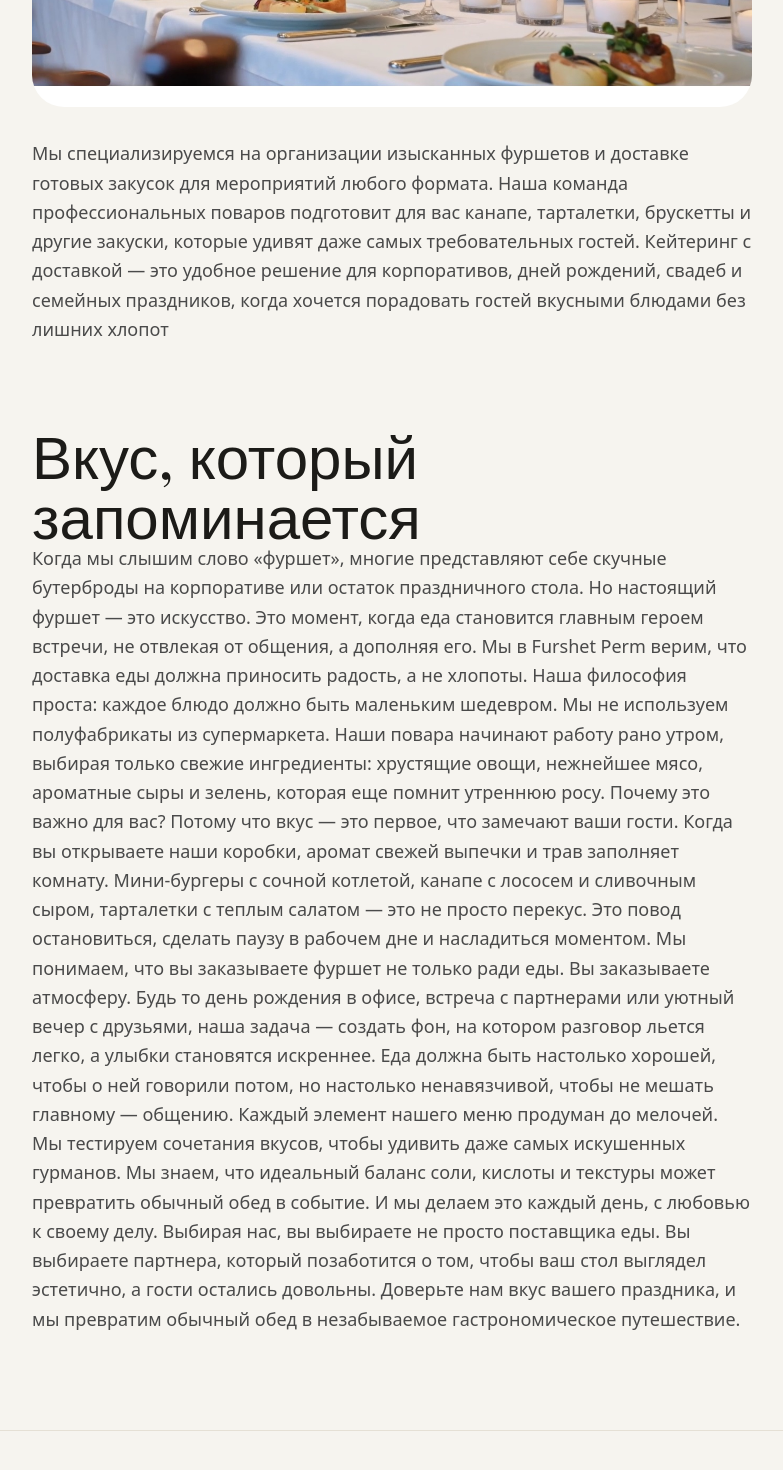
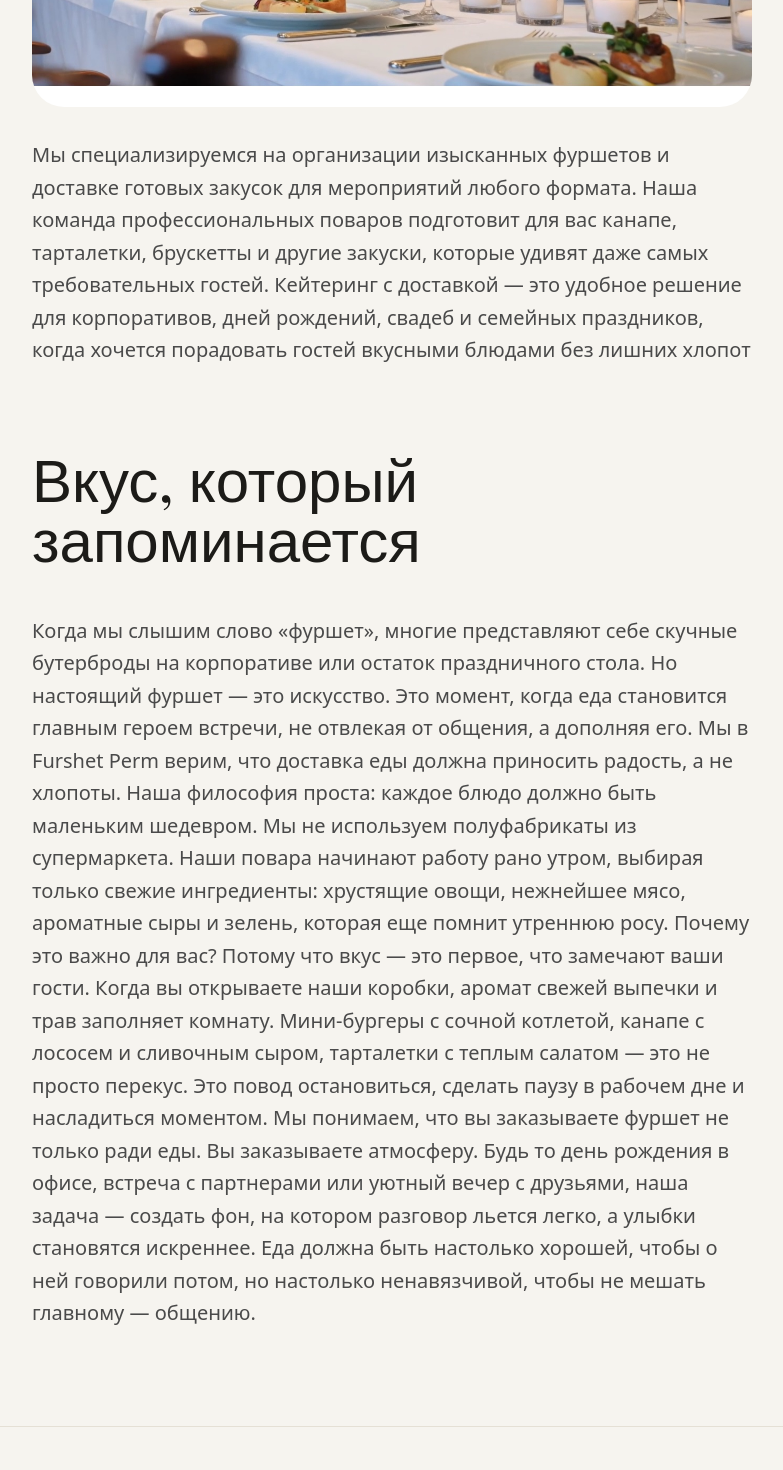
Before and after one commit to oabaturov-ops/furshet-v2, a Next.js app: page /about in a window 1280 px wide. Shown: the part 560-2030 px from the top of the page, without its empty margins (248-1031 px from the left). Built offline with nearby package versions, Linux system fonts and the light colour scheme; a web font is replaced by a local one.

Commit message:
ричесать /about: отступ, иерархия, глава 2

```diff
--- a/src/app/about/page.tsx
+++ b/src/app/about/page.tsx
@@ -9,7 +9,7 @@ export const metadata: Metadata = {
 export default function AboutPage() {
   return (
     <main className="mx-auto max-w-3xl px-6 py-16 md:py-24">
-      <h1 className="font-serif text-4xl md:text-5xl">Мы с вами</h1>
+      <h1 className="font-serif text-6xl md:text-5xl">Мы с вами</h1>
 
 <Image
         src="/images/hero1.jpg"
@@ -19,20 +19,22 @@ export default function AboutPage() {
         className="mt-12 rounded-4xl object-cover"
       />
 
-      <p className="mt-8 text-lg leading-relaxed text-[#4a4a4a]">
+      <>
+  <p className="mt-8 text-xl leading-relaxed text-[#4a4a4a]">
     Мы специализируемся на организации изысканных фуршетов и доставке готовых закусок для мероприятий любого формата. Наша команда профессиональных поваров подготовит для вас канапе, тарталетки, брускетты и другие закуски, которые удивят даже самых требовательных гостей.
     Кейтеринг с доставкой — это удобное решение для корпоративов, дней рождений, свадеб и семейных праздников, когда хочется порадовать гостей вкусными блюдами без лишних хлопот
   </p>
+
   <h2 className="mt-20 font-serif text-4xl md:text-6xl">Вкус, который запоминается</h2>
-      <p className="mt106 text-lg leading-relaxed text-[#4a4a4a]">
+
+  <p className="mt-12 text-xl leading-relaxed text-[#4a4a4a]">
     Когда мы слышим слово «фуршет», многие представляют себе скучные бутерброды на корпоративе или остаток праздничного стола. Но настоящий фуршет — это искусство. Это момент, когда еда становится главным героем встречи, не отвлекая от общения, а дополняя его.
     Мы в Furshet Perm верим, что доставка еды должна приносить радость, а не хлопоты. Наша философия проста: каждое блюдо должно быть маленьким шедевром. Мы не используем полуфабрикаты из супермаркета. Наши повара начинают работу рано утром, выбирая только свежие ингредиенты: хрустящие овощи, нежнейшее мясо, ароматные сыры и зелень, которая еще помнит утреннюю росу.
     Почему это важно для вас? Потому что вкус — это первое, что замечают ваши гости. Когда вы открываете наши коробки, аромат свежей выпечки и трав заполняет комнату. Мини-бургеры с сочной котлетой, канапе с лососем и сливочным сыром, тарталетки с теплым салатом — это не просто перекус. Это повод остановиться, сделать паузу в рабочем дне и насладиться моментом.
     Мы понимаем, что вы заказываете фуршет не только ради еды. Вы заказываете атмосферу. Будь то день рождения в офисе, встреча с партнерами или уютный вечер с друзьями, наша задача — создать фон, на котором разговор льется легко, а улыбки становятся искреннее. Еда должна быть настолько хорошей, чтобы о ней говорили потом, но настолько ненавязчивой, чтобы не мешать главному — общению.
-Каждый элемент нашего меню продуман до мелочей. Мы тестируем сочетания вкусов, чтобы удивить даже самых искушенных гурманов. Мы знаем, что идеальный баланс соли, кислоты и текстуры может превратить обычный обед в событие. И мы делаем это каждый день, с любовью к своему делу.
-Выбирая нас, вы выбираете не просто поставщика еды. Вы выбираете партнера, который позаботится о том, чтобы ваш стол выглядел эстетично, а гости остались довольны. Доверьте нам вкус вашего праздника, и мы превратим обычный обед в незабываемое гастрономическое путешествие.
+  </p>
+</>
 
-      </p>
 
 
 
```
Lines whose indentation alone changed are shown as unchanged.
